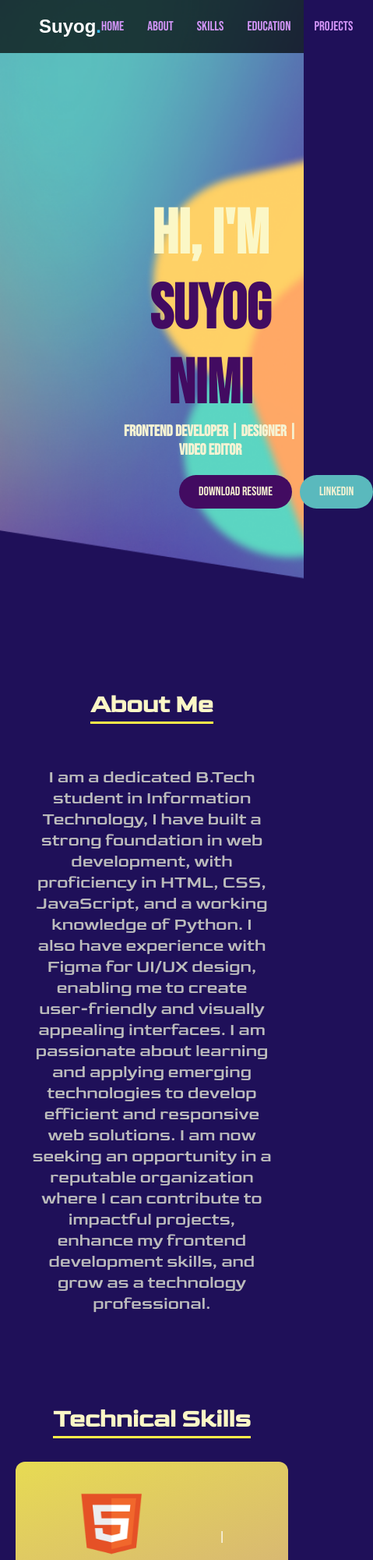
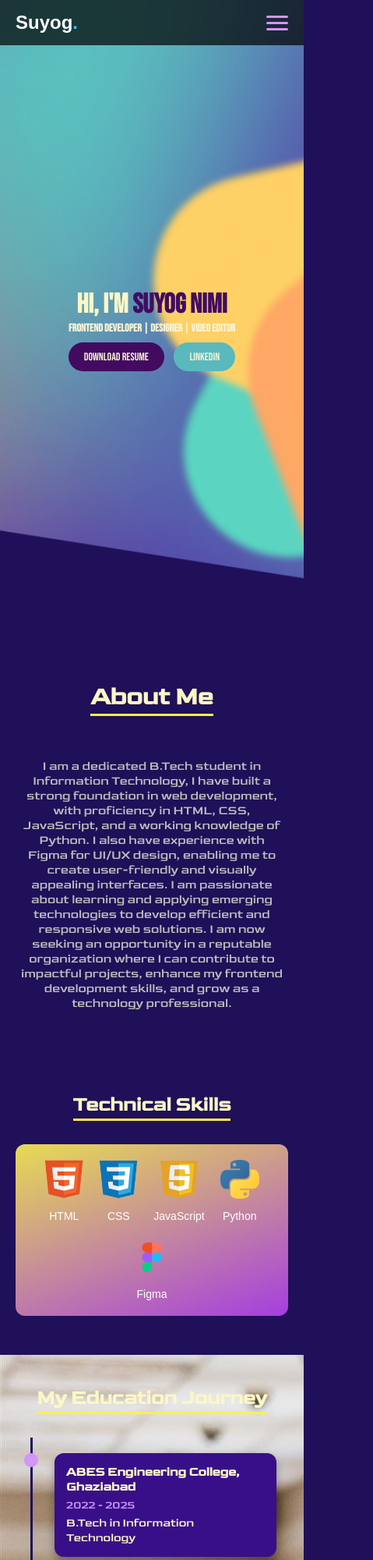
Before and after one commit to SuyogNimi/Personal_Portfolio, a plain HTML site: page index.html in a window 390 px wide. Shown: the top 2000 px of the page at 78% size, 479 px wide, since content can reach past the window. Drawn offline with Linux system fonts and the light colour scheme.

Commit message:
some more responsive

```diff
--- a/index.html
+++ b/index.html
@@ -12,6 +12,11 @@
   <header>
     <nav class="navbar">
       <div class="logo">Suyog<span>.</span></div>
+      <div class="hamburger" id="hamburger">
+        <span></span>
+        <span></span>
+        <span></span>
+      </div>
       <ul class="nav-links">
         <li><a href="#home">Home</a></li>
         <li><a href="#about">About</a></li>
@@ -84,7 +89,7 @@ contribute to impactful projects, enhance my frontend development skills, and gr
 
   <!-- Education Section -->
   <section id="education">
-  <h2>My Education Life</h2>
+  <h2>My Education Journey</h2>
 
   <div class="timeline">
 
@@ -121,7 +126,7 @@ contribute to impactful projects, enhance my frontend development skills, and gr
 
   <!-- Projects Section -->
   <section id="projects" class="projects">
-    <h2>Projects</h2>
+    <h2>My Projects</h2>
     <div class="project-grid">
       <a href="https://github.com/SuyogNimi/attendance_management_system" class="project-card">
         <img src='assets/3bg.jpg' alt="img not found">
--- a/script.js
+++ b/script.js
@@ -1 +1,18 @@
 //Coming Soon
+
+// Mobile hamburger menu toggle
+const hamburger = document.getElementById('hamburger');
+const navLinks = document.querySelector('.nav-links');
+
+hamburger.addEventListener('click', () => {
+  hamburger.classList.toggle('active');
+  navLinks.classList.toggle('active');
+});
+
+// Close menu when a nav link is clicked
+navLinks.querySelectorAll('a').forEach(link => {
+  link.addEventListener('click', () => {
+    hamburger.classList.remove('active');
+    navLinks.classList.remove('active');
+  });
+});
--- a/style.css
+++ b/style.css
@@ -357,3 +357,229 @@ footer {
   padding: 20px;
   text-align: center;
 }
+
+/* Hamburger Menu (hidden on desktop) */
+.hamburger {
+  display: none;
+  flex-direction: column;
+  cursor: pointer;
+  gap: 5px;
+  z-index: 1100;
+}
+
+.hamburger span {
+  width: 28px;
+  height: 3px;
+  background: #d395f8;
+  border-radius: 3px;
+  transition: all 0.3s ease;
+}
+
+.hamburger.active span:nth-child(1) {
+  transform: rotate(45deg) translate(5px, 6px);
+}
+
+.hamburger.active span:nth-child(2) {
+  opacity: 0;
+}
+
+.hamburger.active span:nth-child(3) {
+  transform: rotate(-45deg) translate(5px, -6px);
+}
+
+/* ========================
+   TABLET — max-width: 768px
+   ======================== */
+@media (max-width: 768px) {
+
+  /* Navbar — mobile drawer */
+  .hamburger {
+    display: flex;
+  }
+
+  .nav-links {
+    position: fixed;
+    top: 0;
+    right: -100%;
+    width: 260px;
+    height: 100vh;
+    flex-direction: column;
+    background: rgba(31, 16, 89, 0.97);
+    padding: 80px 30px 30px;
+    gap: 20px;
+    transition: right 0.35s ease;
+    z-index: 1050;
+  }
+
+  .nav-links.active {
+    right: 0;
+  }
+
+  .navbar {
+    padding: 15px 20px;
+  }
+
+  /* Hero */
+  .hero-content {
+    position: relative;
+    top: auto;
+    left: auto;
+    padding: 0 20px;
+    text-align: center;
+  }
+
+  .hero h1 {
+    font-size: 3rem;
+  }
+
+  .hero h5 {
+    font-size: 16px;
+  }
+
+  .hero .btn,
+  .hero .btn2 {
+    position: static;
+    margin: 10px 5px 0;
+  }
+
+  /* About */
+  .about-description {
+    font-size: 18px;
+    padding: 0 10px;
+  }
+
+  /* Skills */
+  .skills-container {
+    gap: 30px;
+    padding: 30px 15px;
+  }
+
+  .divider {
+    display: none;
+  }
+
+  .skill img {
+    width: 60px;
+    height: 60px;
+  }
+
+  /* Timeline — stacked single column */
+  .timeline::after {
+    left: 20px;
+  }
+
+  .timeline-item {
+    width: 100%;
+    padding-left: 50px;
+    padding-right: 15px;
+  }
+
+  .timeline-item:nth-child(odd),
+  .timeline-item:nth-child(even) {
+    left: 0;
+    text-align: left;
+  }
+
+  .timeline-dot {
+    left: 20px;
+    margin-left: -9px;
+  }
+
+  .timeline-content {
+    max-width: 100%;
+  }
+
+  /* Projects */
+  .project-grid {
+    padding: 30px 5%;
+    gap: 30px;
+    grid-template-columns: repeat(auto-fit, minmax(220px, 1fr));
+  }
+
+  .project-card {
+    max-width: 100%;
+  }
+
+  /* Contact */
+  .contact-cards {
+    flex-wrap: wrap;
+    gap: 30px;
+  }
+
+  /* Sections general */
+  section {
+    padding: 30px 15px;
+  }
+
+  h2 {
+    font-size: 1.6rem;
+  }
+}
+
+/* ========================
+   PHONE — max-width: 480px
+   ======================== */
+@media (max-width: 480px) {
+
+  .hero h1 {
+    font-size: 2.2rem;
+  }
+
+  .hero h5 {
+    font-size: 14px;
+  }
+
+  .hero .btn,
+  .hero .btn2 {
+    padding: 10px 20px;
+    font-size: 14px;
+  }
+
+  .about-description {
+    font-size: 16px;
+  }
+
+  .skills-container {
+    gap: 20px;
+    padding: 20px 10px;
+  }
+
+  .skill img {
+    width: 50px;
+    height: 50px;
+  }
+
+  .skill p {
+    font-size: 14px;
+  }
+
+  .project-grid {
+    grid-template-columns: 1fr;
+    padding: 20px 15px;
+    gap: 25px;
+  }
+
+  .timeline-content {
+    padding: 15px;
+  }
+
+  .timeline-content h3 {
+    font-size: 16px;
+  }
+
+  .contact-cards {
+    flex-direction: column;
+    align-items: center;
+    gap: 25px;
+  }
+
+  .card img {
+    width: 55px;
+    height: 55px;
+  }
+
+  footer {
+    font-size: 14px;
+    padding: 15px;
+  }
+}
```
